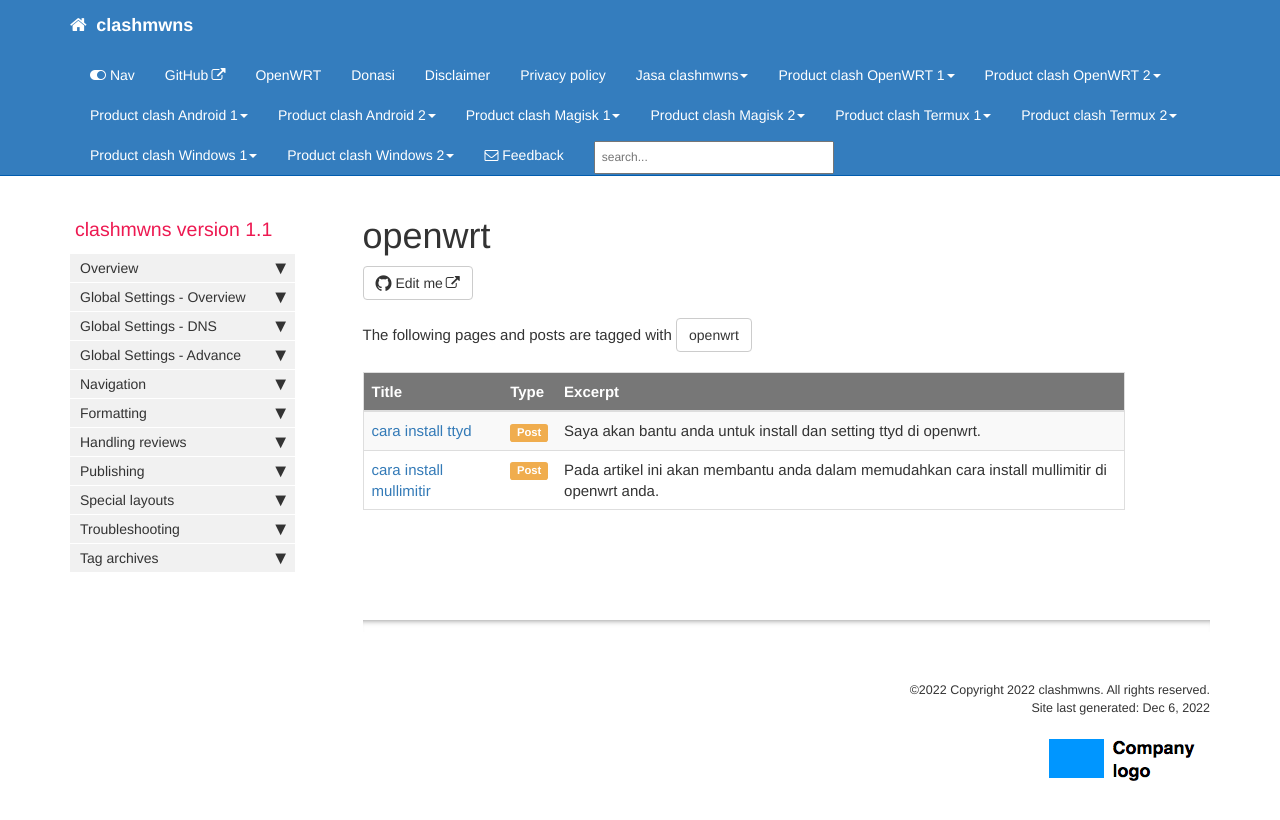
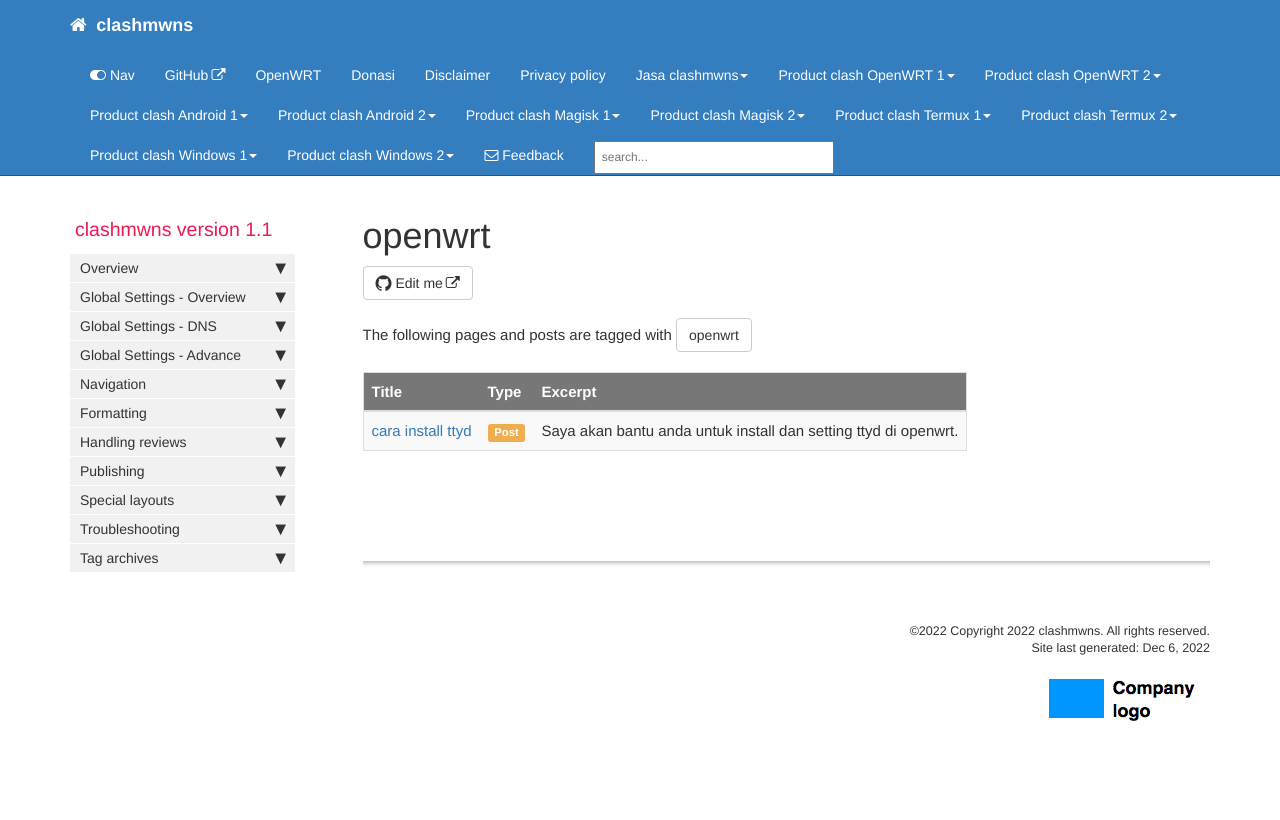
Before and after one commit to mwnsofficial/clashmwns, a Jekyll site: the page built from pages/tags/tag_openwrt.md, in a window 1280 px wide. Shown: the top 820 px of the page. Built offline with Jekyll 4.4.1, drawn with Linux system fonts in a browser that asks for light colours; comment, search, counter and statistics services are not loaded.

Commit message:
Update 2022-12-04-install-mullimitir-openwrt.md

```diff
--- a/_posts/2022-12-04-install-mullimitir-openwrt.md
+++ b/_posts/2022-12-04-install-mullimitir-openwrt.md
@@ -1,8 +1,8 @@
 ---
 title:  "cara install mullimitir"
-categories: openwrt
+categories: install
 permalink: install-mullimitir-openwrt.html
-tags: [mullimitir, openwrt]
+tags: [install]
 ---
 
 Pada artikel ini akan membantu anda dalam memudahkan cara install mullimitir di openwrt anda.
```
